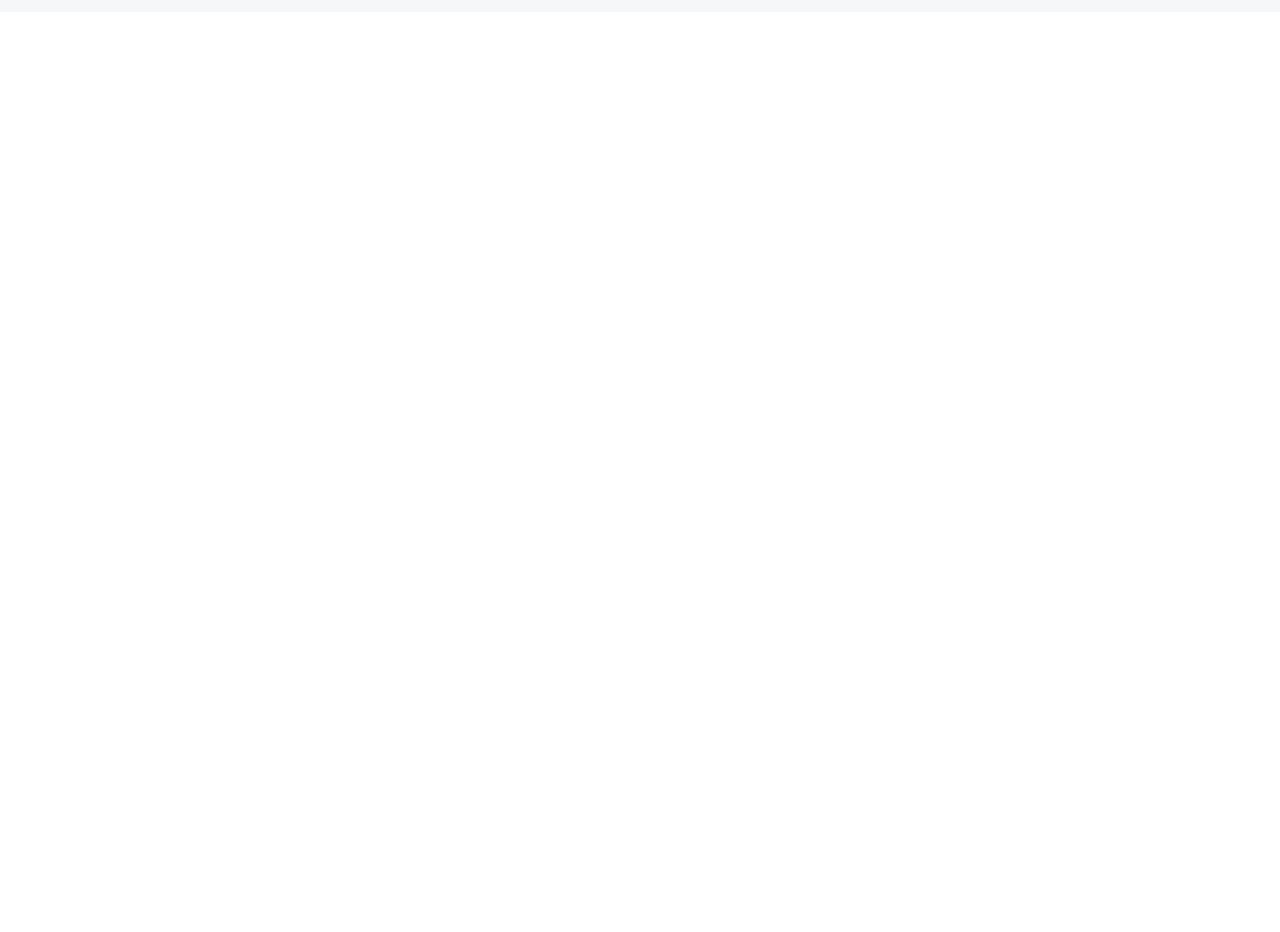
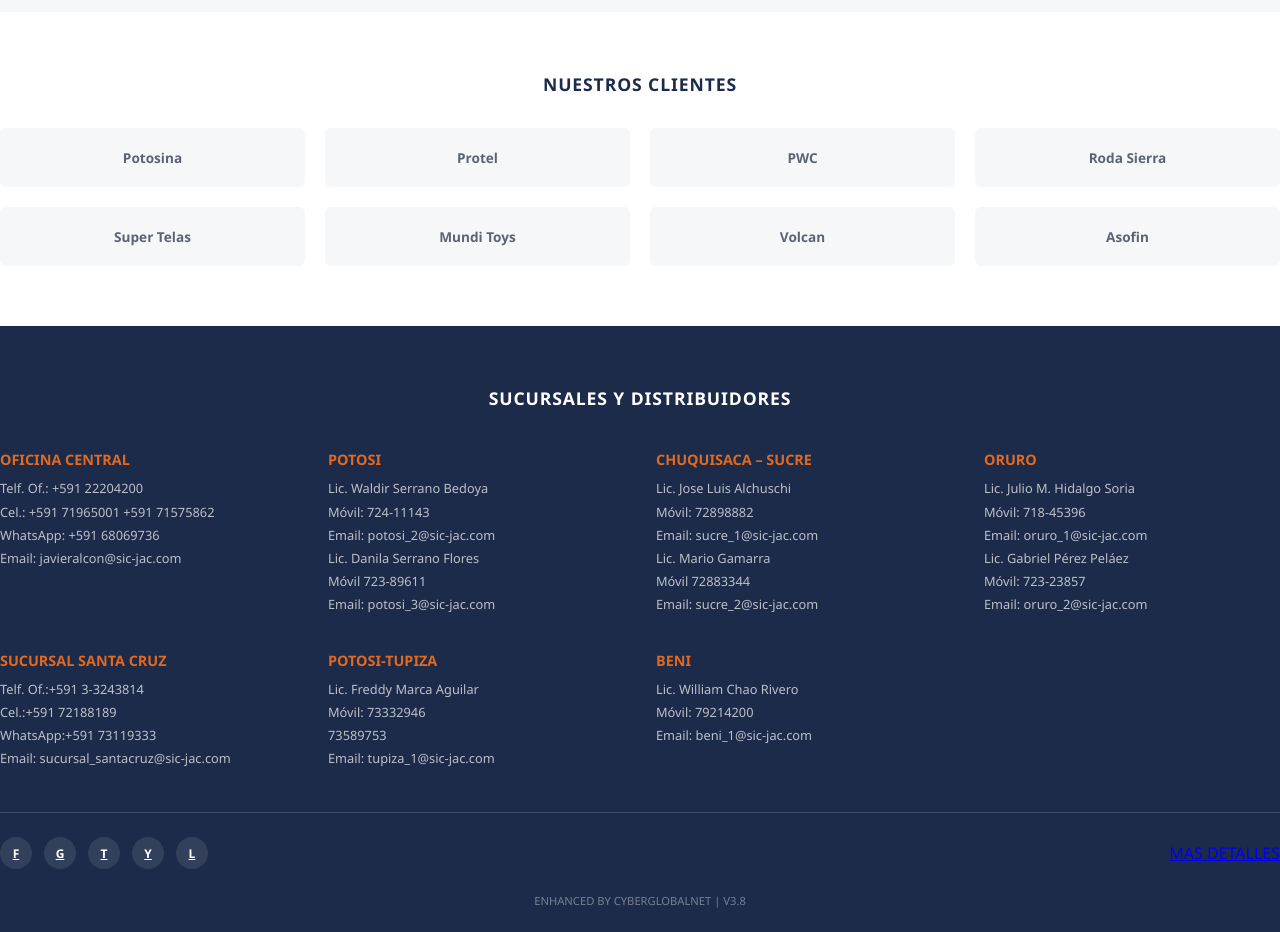
Before and after one commit to Roberto-Michael-Quintana-Rojas/examenFinalDise-o, a React (Vite) app in the folder examenFinal/: page / in a window 1280 px wide. Shown: the part 3060-3992 px from the top of the page. Before the commit the page ends 3072 px from the top, so only its background shows below. Built offline with nearby package versions, Linux system fonts and the light colour scheme.

Commit message:
creacion de la seccion de clientes y el footer

```diff
--- a/examenFinal/src/App.css
+++ b/examenFinal/src/App.css
@@ -521,3 +521,176 @@
   font-size: 0.85rem;
   color: var(--gris-texto);
 }
+
+/* -------------------------------------------clientes */
+.clientes {
+  padding: 60px 0;
+  text-align: center;
+}
+
+.clientes h2 {
+  color: var(--azul-oscuro);
+  font-size: 1.1rem;
+  letter-spacing: 0.05em;
+  margin-bottom: 32px;
+}
+
+.clientes-grid {
+  display: grid;
+  grid-template-columns: repeat(4, 1fr);
+  gap: 20px;
+}
+
+.cliente-logo {
+  background: var(--gris-fondo);
+  border-radius: var(--radio);
+  padding: 20px 10px;
+  font-weight: 700;
+  color: var(--gris-texto);
+  font-size: 0.85rem;
+}
+
+/* --------------------------------------- footer */
+
+.site-footer {
+  background: var(--azul-oscuro);
+  color: rgba(255, 255, 255, 0.85);
+  padding: 60px 0 24px;
+}
+
+.site-footer h2 {
+  color: var(--blanco);
+  text-align: center;
+  font-size: 1.1rem;
+  letter-spacing: 0.05em;
+  margin-bottom: 40px;
+}
+
+.sucursales-grid {
+  display: grid;
+  grid-template-columns: repeat(4, 1fr);
+  gap: 32px;
+  margin-bottom: 40px;
+}
+
+.sucursal h4 {
+  color: var(--naranja);
+  font-size: 0.9rem;
+  margin-bottom: 10px;
+}
+
+.sucursal p {
+  color: rgba(255, 255, 255, 0.7);
+  font-size: 0.8rem;
+  margin: 0 0 4px;
+  line-height: 1.5;
+}
+
+.footer-bottom {
+  display: flex;
+  justify-content: space-between;
+  align-items: center;
+  border-top: 1px solid rgba(255, 255, 255, 0.15);
+  padding-top: 24px;
+}
+
+.footer-socials {
+  display: flex;
+  gap: 12px;
+}
+
+.footer-socials a {
+  width: 32px;
+  height: 32px;
+  border-radius: 50%;
+  background: rgba(255, 255, 255, 0.1);
+  display: flex;
+  align-items: center;
+  justify-content: center;
+  font-size: 0.75rem;
+  font-weight: 700;
+  color: var(--blanco);
+}
+
+.footer-socials a:hover {
+  background: var(--naranja);
+}
+
+.credit {
+  text-align: center;
+  margin-top: 24px;
+  font-size: 0.7rem;
+  color: rgba(255, 255, 255, 0.4);
+}
+
+/* ---------- RESPONSIVE ---------- */
+
+@media (max-width: 960px) {
+  .info-cards-grid {
+    grid-template-columns: repeat(2, 1fr);
+  }
+
+  .bienvenido-grid,
+  .caracteristicas-grid {
+    grid-template-columns: 1fr;
+  }
+
+  .modulos-grid {
+    grid-template-columns: repeat(2, 1fr);
+  }
+
+  .modulo-card.is-destacado {
+    grid-column: span 2;
+  }
+
+  .clientes-grid {
+    grid-template-columns: repeat(3, 1fr);
+  }
+
+  .sucursales-grid {
+    grid-template-columns: repeat(2, 1fr);
+  }
+}
+
+@media (max-width: 640px) {
+  .nav-toggle {
+    display: flex;
+  }
+
+  .main-nav {
+    position: absolute;
+    top: 100%;
+    left: 0;
+    right: 0;
+    background: var(--blanco);
+    flex-direction: column;
+    padding: 16px 24px;
+    box-shadow: var(--sombra);
+    display: none;
+    gap: 14px;
+  }
+
+  .main-nav.is-open {
+    display: flex;
+  }
+
+  .hero-content {
+    margin: 0;
+    padding: 30px 20px;
+  }
+
+  .info-cards-grid,
+  .modulos-grid,
+  .clientes-grid,
+  .sucursales-grid {
+    grid-template-columns: 1fr;
+  }
+
+  .modulo-card.is-destacado {
+    grid-column: span 1;
+  }
+
+  .product-boxes {
+    display: none;
+  }
+}
--- a/examenFinal/src/App.tsx
+++ b/examenFinal/src/App.tsx
@@ -1,6 +1,8 @@
 import './App.css'
 import Bienvenido from './components/Bienvenido'
 import Caracteristicas from './components/Caracteristicas'
+import Clientes from './components/Clientes'
+import Footer from './components/Footer'
 import Header from './components/Header'
 import Hero from './components/Hero'
 import InfoCards from './components/InfoCards'
@@ -14,6 +16,8 @@
       <Bienvenido />
       <Caracteristicas />
       <Modulos />
+      <Clientes />
+      <Footer />
     </div>
   )
 }
--- /dev/null
+++ b/examenFinal/src/components/Clientes.tsx
@@ -0,0 +1,18 @@
+import data from "../data/siteData.json";
+
+export default function Clientes() {
+  return (
+    <section id="clientes" className="clientes">
+      <div className="container">
+        <h2>NUESTROS CLIENTES</h2>
+        <div className="clientes-grid">
+          {data.clientes.map((c) => (
+            <div className="cliente-logo" key={c}>
+              {c}
+            </div>
+          ))}
+        </div>
+      </div>
+    </section>
+  );
+}
--- /dev/null
+++ b/examenFinal/src/components/Footer.tsx
@@ -0,0 +1,36 @@
+import data from "../data/siteData.json";
+
+export default function Footer() {
+  return (
+    <footer id="distribuidores" className="site-footer">
+      <div className="container">
+        <h2>SUCURSALES Y DISTRIBUIDORES</h2>
+        <div className="sucursales-grid">
+          {data.sucursales.map((s) => (
+            <div className="sucursal" key={s.titulo}>
+              <h4>{s.titulo}</h4>
+              {s.lineas.map((linea, i) => (
+                <p key={i}>{linea}</p>
+              ))}
+            </div>
+          ))}
+        </div>
+
+        <div id="contactos" className="footer-bottom">
+          <div className="footer-socials">
+            {data.socials.map((s) => (
+              <a key={s.name} href={s.href} aria-label={s.name}>
+                {s.icon[0].toUpperCase()}
+              </a>
+            ))}
+          </div>
+          <a href="#inicio" className="btn btn-primary btn-small">
+            MAS DETALLES
+          </a>
+        </div>
+
+        <p className="credit">{data.footer.credit}</p>
+      </div>
+    </footer>
+  );
+}
--- a/examenFinal/tsconfig.app.json
+++ b/examenFinal/tsconfig.app.json
@@ -22,5 +22,5 @@
     "erasableSyntaxOnly": true,
     "noFallthroughCasesInSwitch": true
   },
-  "include": ["src", "../../examenFinal/src/components/Footer.tsx"]
+  "include": ["src", "src/components/Footer.tsx"]
 }
```
